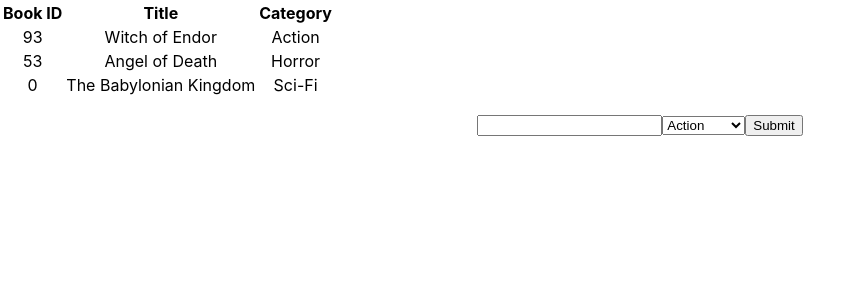
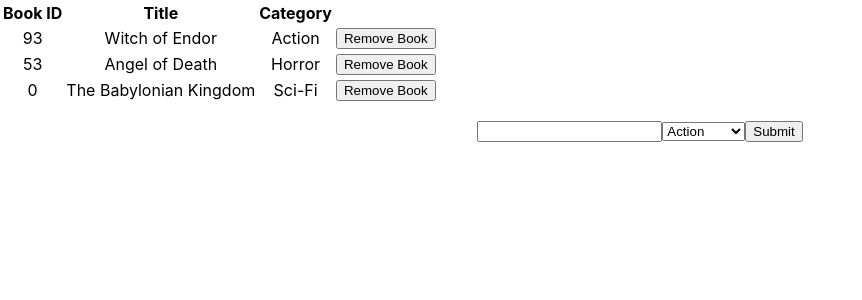
Before and after one commit to uimarshall/redux-bookstore-cms, a React (Create React App) app: page / in a window 1280 px wide. Shown: the top 300 px of the page, without its empty margins (0-862 px from the left). Built offline with nearby package versions, Linux system fonts and the light colour scheme.

Commit message:
Add remove book button to Book component.

```diff
--- a/src/components/Book.js
+++ b/src/components/Book.js
@@ -1,12 +1,17 @@
 import React from 'react';
 import PropTypes from 'prop-types';
 
-const Book = ({ book }) => (
+const Book = ({ book, removeBook }) => (
   <>
     <tr key={book.id}>
       <td>{book.id}</td>
       <td>{book.title}</td>
       <td>{book.category}</td>
+      <td>
+        <button type="submit" onClick={removeBook}>
+          Remove Book
+        </button>
+      </td>
     </tr>
 
   </>
@@ -15,6 +20,7 @@ const Book = ({ book }) => (
 Book.propTypes = {
 
   book: PropTypes.instanceOf(Object).isRequired,
+  removeBook: PropTypes.instanceOf(Function).isRequired,
 };
 
 export default Book;
```
